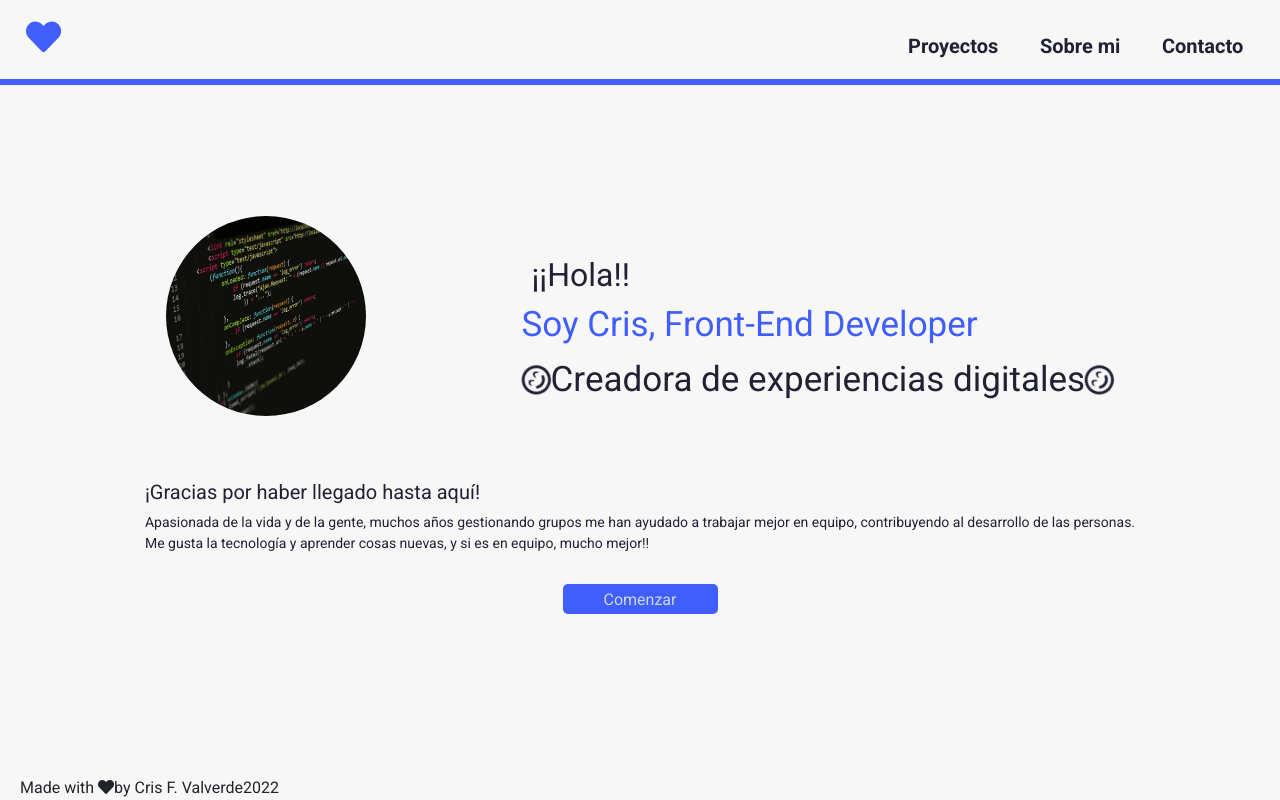
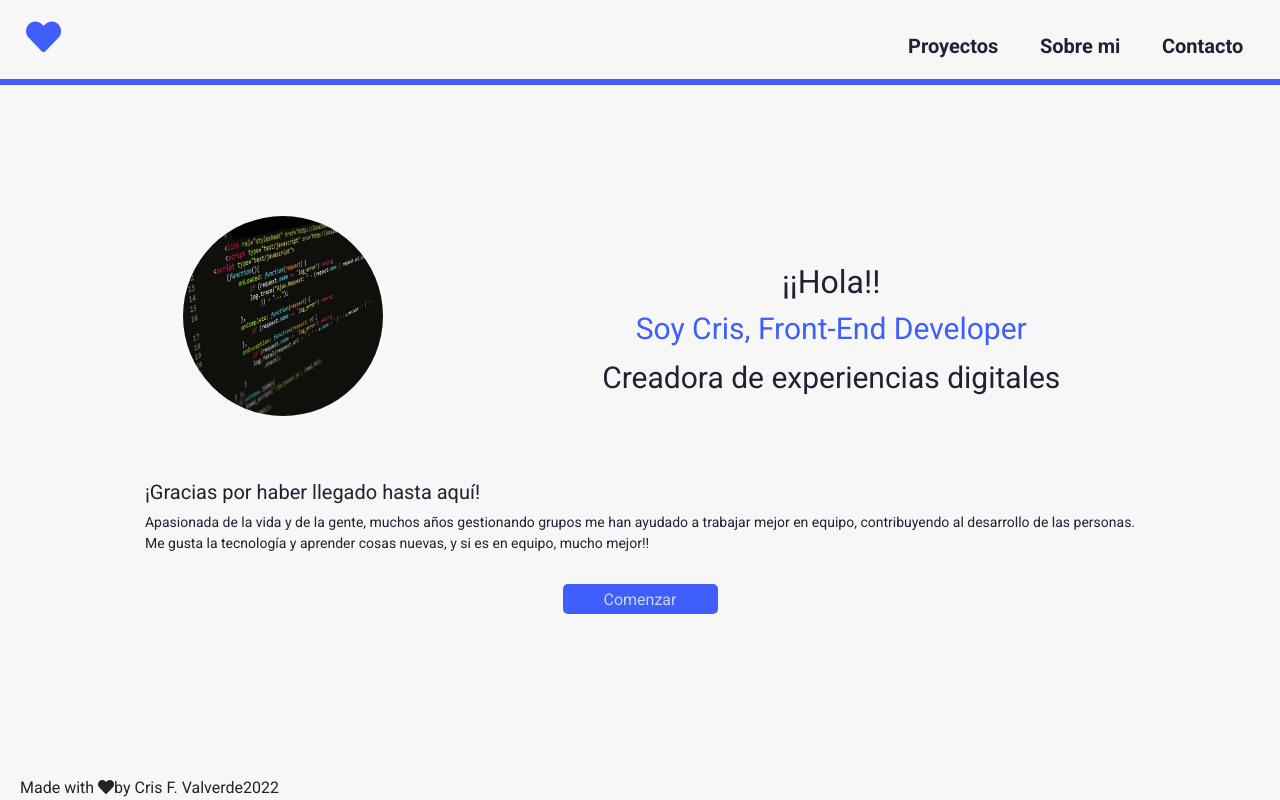
Before and after one commit to CriSFV/me_vuejs, a Nuxt app: page / in a window 1280 px wide. Built offline with nearby package versions, Linux system fonts and the light colour scheme; a web font is replaced by a local one.

Commit message:
fix heto

```diff
--- a/assets/styles/hero.scss
+++ b/assets/styles/hero.scss
@@ -39,8 +39,21 @@
     }
 }
 
+@keyframes cascade {
+    from {
+        transform: translateY(-500px);
+        opacity: 0
+    }
+
+    to {
+        transform: translateY(0px);
+        opacity: 1
+    }
+}
+
 .giro {
-    animation: giro linear 3s infinite;
+    animation: giro linear 3s infinite, cascade linear 3s;
+
 }
 
 .fade-in {
@@ -100,8 +113,10 @@
 }
 
 .hero__subtitle {
+    font-size: 20px;
+
     @media(min-width: 768px) {
-        font-size: 35px;
+        font-size: 30px;
     }
 }
 
--- a/components/Hero/Hero.vue
+++ b/components/Hero/Hero.vue
@@ -8,15 +8,15 @@
           alt="this is me"
         />
       </div>
-      <div>
+      <div class="hero_text">
         <h2 class="hero__title">¡¡Hola!!</h2>
         <h2 class="hero__subtitle hero__name fade-in">
           Soy Cris, Front-End Developer
         </h2>
         <div class="fade-in">
-          <i class="far fa-smile-beam icon giro"></i>
+          <i class="far fa-smile-beam icon giro responsive"></i>
           <span class="hero__subtitle">Creadora de experiencias digitales</span>
-          <i class="far fa-smile-beam icon giro"></i>
+          <i class="far fa-smile-beam icon giro responsive"></i>
         </div>
       </div>
     </section>
@@ -73,6 +73,20 @@ export default {
 <style lang="scss" >
 @import '@/assets/styles/hero.scss';
 .icon {
-  font-size: 30px;
+  font-size: 28px;
+  margin: 5px;
+  color: rgba(63, 94, 251, 1);
+}
+.hero_text {
+  text-align: center;
+  @media (min-width: 768px) {
+    margin: 0 0 0 10px;
+  }
+}
+.responsive {
+  display: none;
+  @media (min-width: 576px) {
+    display: inline-block;
+  }
 }
 </style>
```
